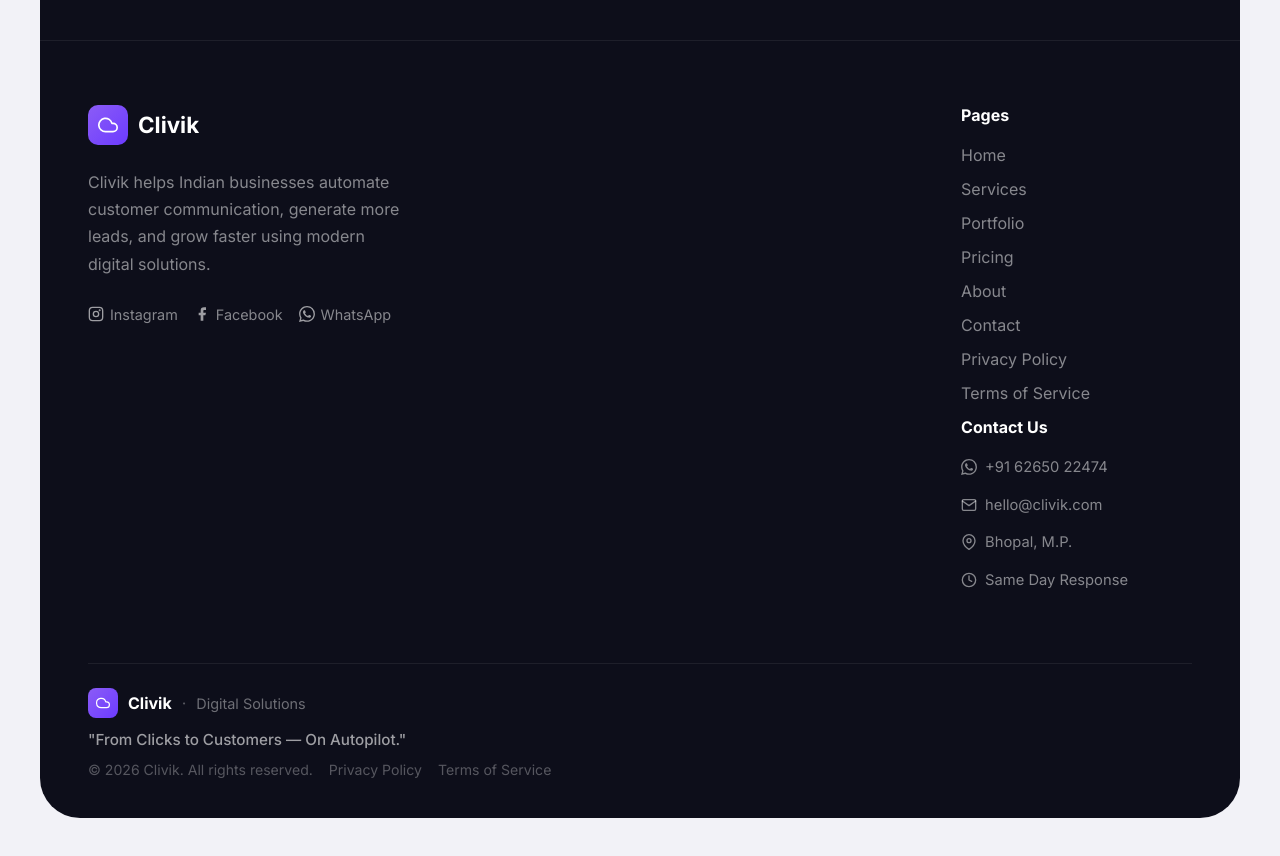
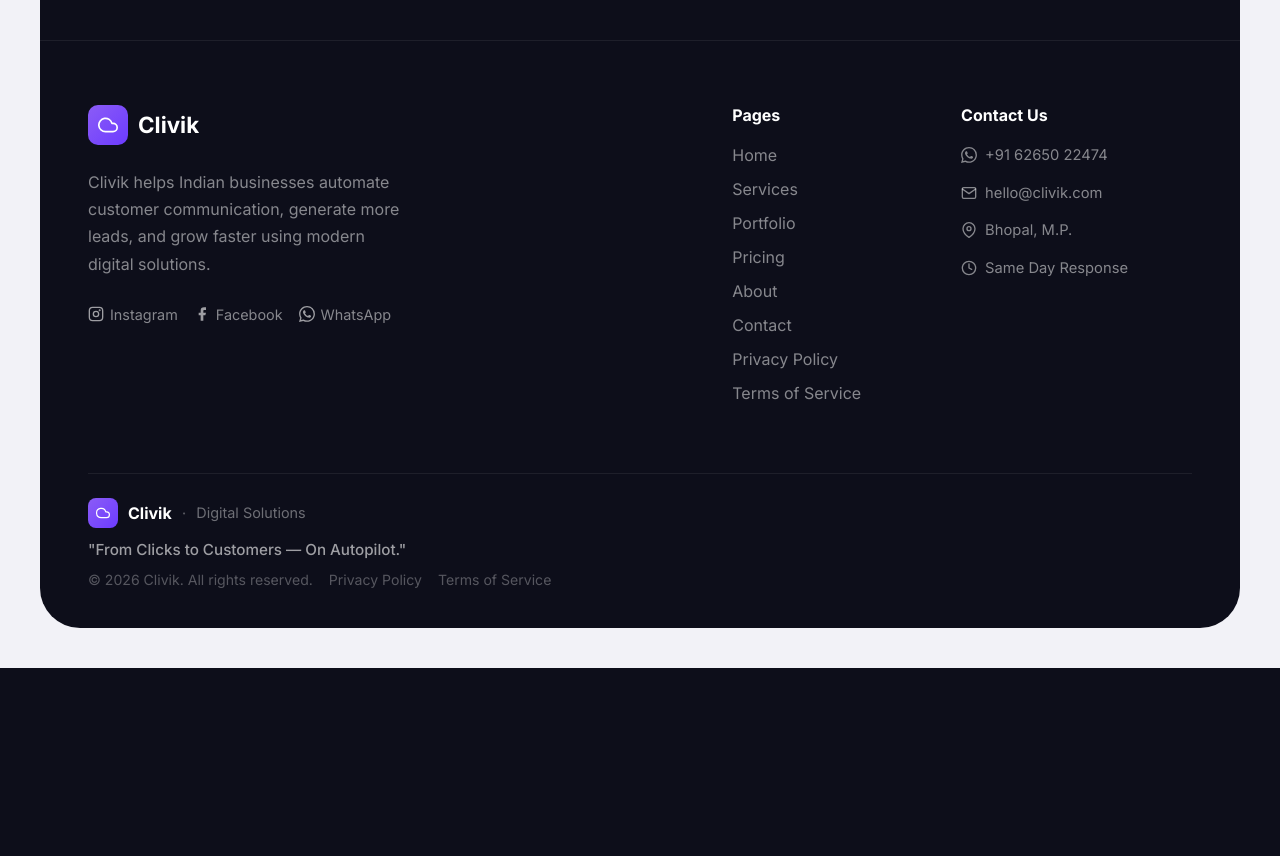
Before and after one commit to Arjitg2/skyris-website, a Next.js app: page / in a window 1280 px wide. Shown: the part 9133-9989 px from the top of the page. After the commit the page ends 9801 px from the top, so only its background shows below. Built offline with nearby package versions, Linux system fonts and the light colour scheme.

Commit message:
style: make footer links side-by-side on desktop for a shorter layout

```diff
--- a/app/components/Footer.tsx
+++ b/app/components/Footer.tsx
@@ -196,7 +196,7 @@ export default function Footer() {
               </div>
             </div>
 
-            <div className="footer-links-pair">
+            <div className="footer-links-pair" style={{ display: "flex", gap: "min(8vw, 100px)", flexWrap: "wrap" }}>
               {/* Pages */}
               <div>
                 <h4 style={{ color: "#fff", fontWeight: 700, fontSize: "1em", marginBottom: 20 }}>Pages</h4>
```
